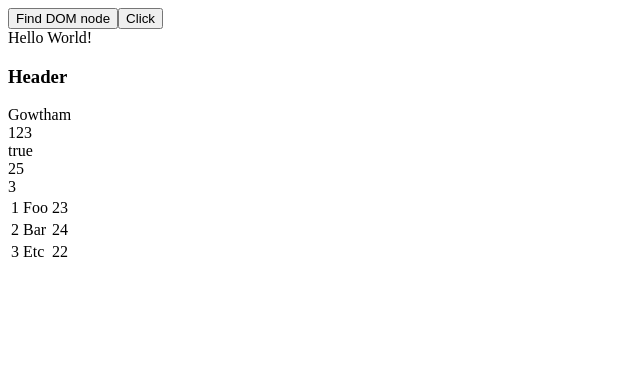
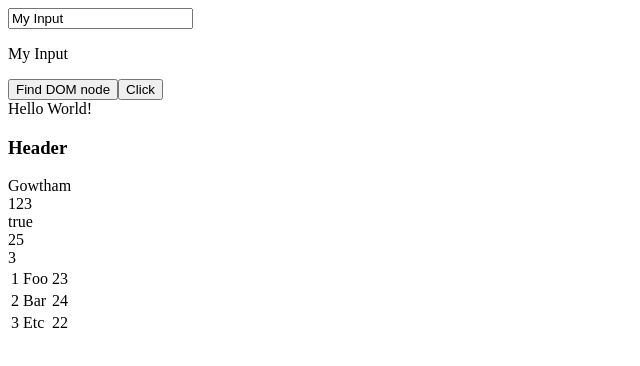
Before and after one commit to GowthamSiddarth/ReactJs-TutorialsPoint, a React app: page / in a window 1280 px wide. Shown: the top 366 px of the page, without its empty margins (0-640 px from the left). Built offline with nearby package versions, Linux system fonts and the light colour scheme.

Commit message:
Render input elem value using props

```diff
--- a/App.jsx
+++ b/App.jsx
@@ -23,11 +23,16 @@ class App extends React.Component {
                     'age': 22
                 }
             ],
-            myArray: []
+            myArray: [],
+            myInput: "My Input"
         }
 
         this.setStateHandler = this.setStateHandler.bind(this);
         this.findDomNodeHandler = this.findDomNodeHandler.bind(this);
+        this.updateState = this.updateState.bind(this);
+    }
+    updateState(elem) {
+        this.setState({myInput: elem.target.value})
     }
     findDomNodeHandler() {
         var headerEle = document.getElementById("header");
@@ -42,6 +47,8 @@ class App extends React.Component {
     render() {
         return (
             <div>
+                <input type="text" value={this.state.myInput} onChange={this.updateState}/>
+                <p>{this.state.myInput}</p>
                 <button onClick={this.findDomNodeHandler}>Find DOM node</button>
                 <button onClick={this.setStateHandler}>Click</button>
                 <div>{this.state.myArray}</div>
```
